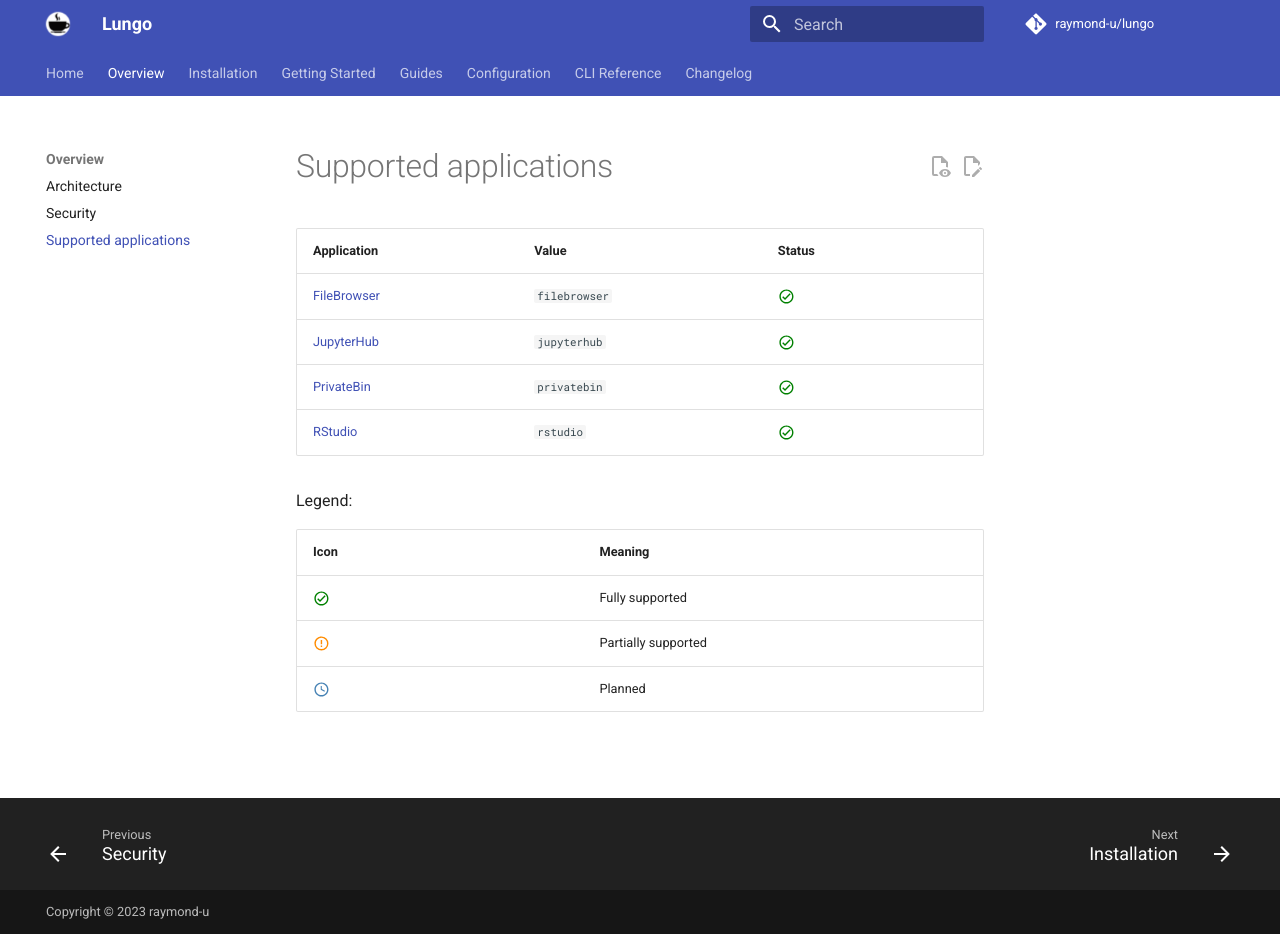
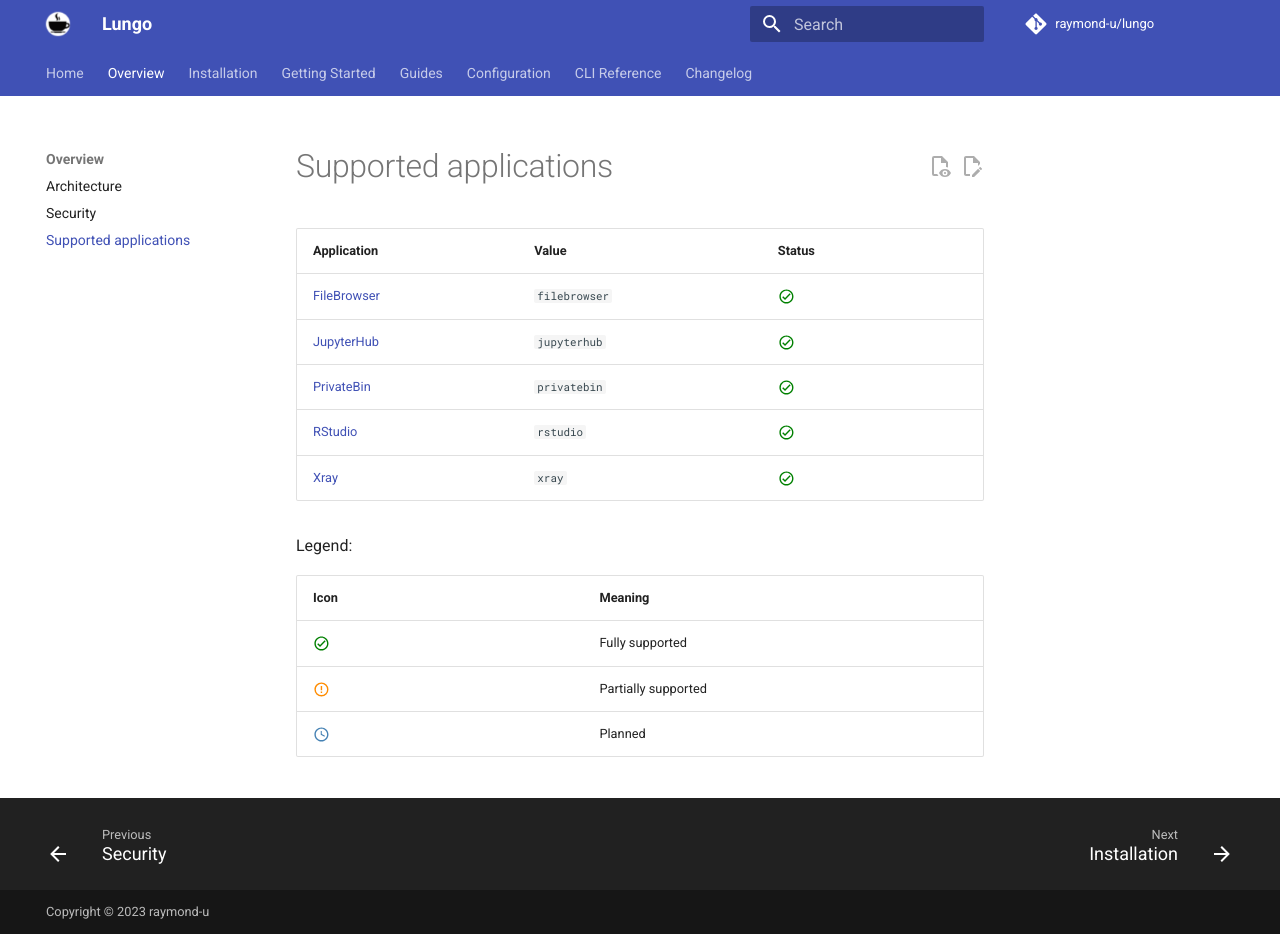
Before and after one commit to raymond-u/lungo, an MkDocs documentation site: the page built from docs/overview/supported-applications.md, in a window 1280 px wide and 934 px high. Built offline with MkDocs 1.6.1 and Material for MkDocs 9.7.7, drawn with Linux system fonts in a browser that asks for light colours; comment, search, counter and statistics services are not loaded; the version menu is left out.

Commit message:
docs: update

```diff
--- a/docs/overview/supported-applications.md
+++ b/docs/overview/supported-applications.md
@@ -6,6 +6,7 @@
 | [JupyterHub](https://jupyter.org/hub)                            | `jupyterhub`  | :material-check-circle-outline:{ .icon .green } |
 | [PrivateBin](https://privatebin.info/)                           | `privatebin`  | :material-check-circle-outline:{ .icon .green } |
 | [RStudio](https://posit.co/products/open-source/rstudio-server/) | `rstudio`     | :material-check-circle-outline:{ .icon .green } |
+| [Xray](https://xtls.github.io/)                                  | `xray`        | :material-check-circle-outline:{ .icon .green } |
 
 Legend:
 
```
